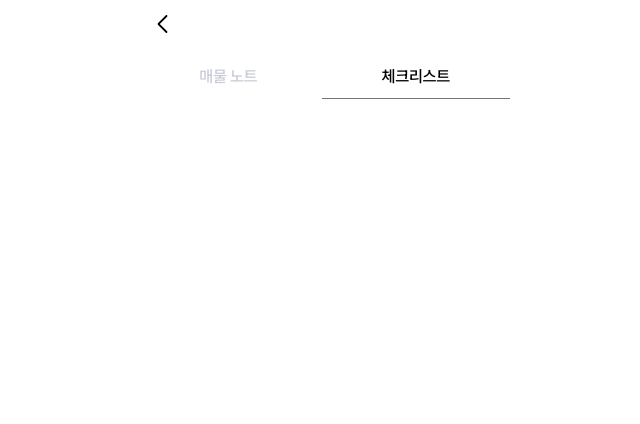
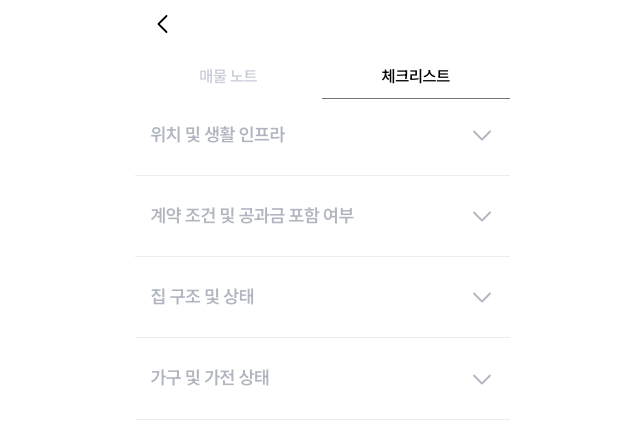
Before and after one commit to Hani-home/HaniHome_FE, a Next.js app: page /viewing/1/record in a window 1280 px wide. Both pictures are taken after a click on the button "체크리스트". Shown: the top 424 px of the page, without its empty margins (318-958 px from the left). Built offline with nearby package versions, Linux system fonts and the light colour scheme.

Commit message:
feat: 뷰잉 체크리스트 아코디언 구현

```diff
--- a/src/app/listings/[id]/page.tsx
+++ b/src/app/listings/[id]/page.tsx
@@ -7,10 +7,10 @@ import { useRouter } from "next/navigation";
 import { useState } from "react";
 
 import BottomActionBar from "@/components/common/BottomActionBar";
+import CheckIcon from "@/components/common/CheckIcon";
 import BackHeader from "@/components/layout/header/BackHeader";
 import AddressMap from "@/components/listings/AddressMap";
 import DetailTabs from "@/components/listings/DetailTabs";
-import CheckIcon from "@/components/signup/info/CheckIcon";
 
 import HeartFilledIcon from "@/public/svgs/common/heart-filled-icon.svg";
 import HeartOutlineIcon from "@/public/svgs/common/heart-outline-icon.svg";
--- a/src/app/viewing/[id]/record/page.tsx
+++ b/src/app/viewing/[id]/record/page.tsx
@@ -2,9 +2,9 @@
 
 import { useState } from "react";
 
-import ContentWrapper from "@/components/layout/ContentWrapper";
 import BackHeader from "@/components/layout/header/BackHeader";
 import SelectTab from "@/components/viewings/SelectTab";
+import ViewingChecklistSection from "@/components/viewings/ViewingChecklistSection";
 import ViewingNoteSection from "@/components/viewings/ViewingNoteSection";
 
 import { viewingNoteTabs } from "@/constants/viewing-tabs";
@@ -12,7 +12,7 @@ import { viewingNoteTabs } from "@/constants/viewing-tabs";
 const ViewingRecordPage = () => {
   const [activeTab, setActiveTab] = useState("note");
   return (
-    <ContentWrapper>
+    <>
       <BackHeader />
       <SelectTab
         tabs={viewingNoteTabs}
@@ -20,7 +20,8 @@ const ViewingRecordPage = () => {
         onChange={setActiveTab}
       />
       {activeTab === "note" && <ViewingNoteSection />}
-    </ContentWrapper>
+      {activeTab === "checklist" && <ViewingChecklistSection />}
+    </>
   );
 };
 
--- /dev/null
+++ b/src/components/common/Accordion.tsx
@@ -0,0 +1,78 @@
+import { useState } from "react";
+
+import clsx from "clsx";
+
+import CheckIcon from "@/components/common/CheckIcon";
+
+import Arrow from "@/public/svgs/common/left-arrow.svg";
+
+import Divider from "./Divider";
+
+interface AccordionProps {
+  title: string;
+  items: {
+    id: number;
+    label: string;
+  }[];
+  checked: number[];
+  onToggle: (id: number) => void;
+  isLast?: boolean;
+}
+
+const Accordion = ({
+  title,
+  items,
+  checked,
+  onToggle,
+  isLast = false,
+}: AccordionProps) => {
+  const [isOpen, setIsOpen] = useState(false);
+
+  return (
+    <section>
+      <button
+        className="flex w-full cursor-pointer items-center justify-between p-4 text-left"
+        onClick={() => setIsOpen(prev => !prev)}
+      >
+        <span
+          className={clsx(
+            "text-heading3",
+            isOpen ? "text-gray-900" : "text-gray-500",
+          )}
+        >
+          {title}
+        </span>
+
+        <Arrow
+          className={clsx(
+            isOpen ? "rotate-90 text-gray-900" : "-rotate-90 text-gray-500",
+          )}
+        />
+      </button>
+
+      {isOpen && (
+        <ul className="bg-gray-0 space-y-4 px-4 py-6">
+          {items.map(item => (
+            <li key={item.id} className="flex items-center gap-1">
+              <button
+                type="button"
+                onClick={() => onToggle(item.id)}
+                className="flex items-center gap-2"
+              >
+                <CheckIcon checked={checked.includes(item.id)} />
+                <span className="text-body2-med text-gray-700">
+                  {item.label}
+                </span>
+              </button>
+            </li>
+          ))}
+        </ul>
+      )}
+      {(!isLast || !isOpen) && (
+        <Divider className={isLast ? "mt-3 mb-1" : "my-3"} />
+      )}
+    </section>
+  );
+};
+
+export default Accordion;
--- a/src/components/home/filter/AvailableDatePicker.tsx
+++ b/src/components/home/filter/AvailableDatePicker.tsx
@@ -2,8 +2,8 @@
 
 import { useEffect, useMemo, useState } from "react";
 
+import CheckIcon from "@/components/common/CheckIcon";
 import Calendar from "@/components/common/calendar/Calendar";
-import CheckIcon from "@/components/signup/info/CheckIcon";
 
 type Range = {
   startDate: Date;
--- a/src/components/home/filter/BudgetSlider.tsx
+++ b/src/components/home/filter/BudgetSlider.tsx
@@ -2,7 +2,7 @@ import { useState } from "react";
 
 import Slider from "rc-slider";
 
-import CheckIcon from "@/components/signup/info/CheckIcon";
+import CheckIcon from "@/components/common/CheckIcon";
 
 const MIN_BUDGET = 100;
 const MAX_BUDGET = 3000;
--- a/src/components/signup/info/AgreementGroup.tsx
+++ b/src/components/signup/info/AgreementGroup.tsx
@@ -4,8 +4,8 @@ import { AgreementTerm } from "@/constants/agreement-terms";
 
 import DownArrow from "@/public/svgs/signup/down-arrow.svg";
 
+import CheckIcon from "../../common/CheckIcon";
 import AgreementItem from "./AgreementItem";
-import CheckIcon from "./CheckIcon";
 
 interface AgreementGroupProps {
   title: string;
--- a/src/components/signup/info/AgreementList.tsx
+++ b/src/components/signup/info/AgreementList.tsx
@@ -6,8 +6,8 @@ import Divider from "@/components/common/Divider";
 
 import { AgreementTerm } from "@/constants/agreement-terms";
 
+import CheckIcon from "../../common/CheckIcon";
 import AgreementGroup from "./AgreementGroup";
-import CheckIcon from "./CheckIcon";
 
 interface AgreementListProps {
   onChange: (checked: number[]) => void;
--- /dev/null
+++ b/src/components/viewings/ViewingChecklistSection.tsx
@@ -0,0 +1,32 @@
+import { useState } from "react";
+
+import Accordion from "@/components/common/Accordion";
+
+import { checklistTerms } from "@/constants/viewing-checklist-terms";
+
+const ViewingChecklistSection = () => {
+  const [checkedItems, setCheckedItems] = useState<number[]>([]);
+
+  const toggleItem = (id: number) => {
+    setCheckedItems(prev =>
+      prev.includes(id) ? prev.filter(item => item !== id) : [...prev, id],
+    );
+  };
+
+  return (
+    <div className="pb-15">
+      {checklistTerms.map((section, idx) => (
+        <Accordion
+          key={section.title}
+          title={section.title}
+          items={section.items}
+          checked={checkedItems}
+          onToggle={toggleItem}
+          isLast={idx === checklistTerms.length - 1}
+        />
+      ))}
+    </div>
+  );
+};
+
+export default ViewingChecklistSection;
--- /dev/null
+++ b/src/constants/viewing-checklist-terms.ts
@@ -0,0 +1,50 @@
+export const checklistTerms = [
+  {
+    title: "위치 및 생활 인프라",
+    items: [
+      { id: 1, label: "대중교통 접근성 (역/버스 정류장 도보 10분 이내)" },
+      { id: 2, label: "주변 대형 마트 또는 편의점 있음" },
+      { id: 3, label: "근처 병원, 약국 있음" },
+      { id: 4, label: "동네 치안 양호 (밤길 안전)" },
+      { id: 5, label: "Asian-Friendly 상권 있음 (아시안 마트, 음식점 등)" },
+    ],
+  },
+  {
+    title: "계약 조건 및 공과금 포함 여부",
+    items: [
+      { id: 6, label: "전기요금 포함" },
+      { id: 7, label: "수도요금 포함" },
+      { id: 8, label: "가스요금 포함" },
+      { id: 9, label: "인터넷 포함" },
+      { id: 10, label: "무브인, 무브아웃 수수료 없음" },
+      { id: 11, label: "주차 공간 포함" },
+      { id: 12, label: "반려동물 허용" },
+    ],
+  },
+  {
+    title: "집 구조 및 상태",
+    items: [
+      { id: 13, label: "창문 열림 가능" },
+      { id: 14, label: "창문 방향, 채광 양호 (햇빛 잘 듦)" },
+      { id: 15, label: "수압 양호 (샤워기 및 세면대)" },
+      { id: 16, label: "곰팡이 흔적 없음" },
+      { id: 17, label: "누수 흔적 없음" },
+      { id: 18, label: "24시간 온수 사용 가능" },
+      { id: 19, label: "블라인드 및 커튼 설치되어 있음" },
+      { id: 20, label: "바닥 상태 양호 (스크래치 없음, 카펫 청결)" },
+    ],
+  },
+  {
+    title: "가구 및 가전 상태",
+    items: [
+      { id: 21, label: "냉장고 제공" },
+      { id: 22, label: "세탁기 제공" },
+      { id: 23, label: "건조기 제공" },
+      { id: 24, label: "오븐 제공" },
+      { id: 25, label: "전자레인지 제공" },
+      { id: 26, label: "에어컨 작동 가능" },
+      { id: 27, label: "히터 작동 가능" },
+      { id: 28, label: "기본 가구(침대, 책상, 의자 등) 포함" },
+    ],
+  },
+];
--- a/src/styles/globals.css
+++ b/src/styles/globals.css
@@ -17,7 +17,7 @@
   --color-violet-dark: #8041de;
 
   /* Grayscale */
-  --color-gray-0: #f7f8fa;
+  --color-gray-0: #f5f9ff;
   --color-gray-100: #f4f6fb;
   --color-gray-200: #e9ecf3;
   --color-gray-300: #dbdee8;
```
Also changed, not shown: src/components/common/CheckIcon.tsx (renamed from src/components/signup/info/CheckIcon.tsx).
